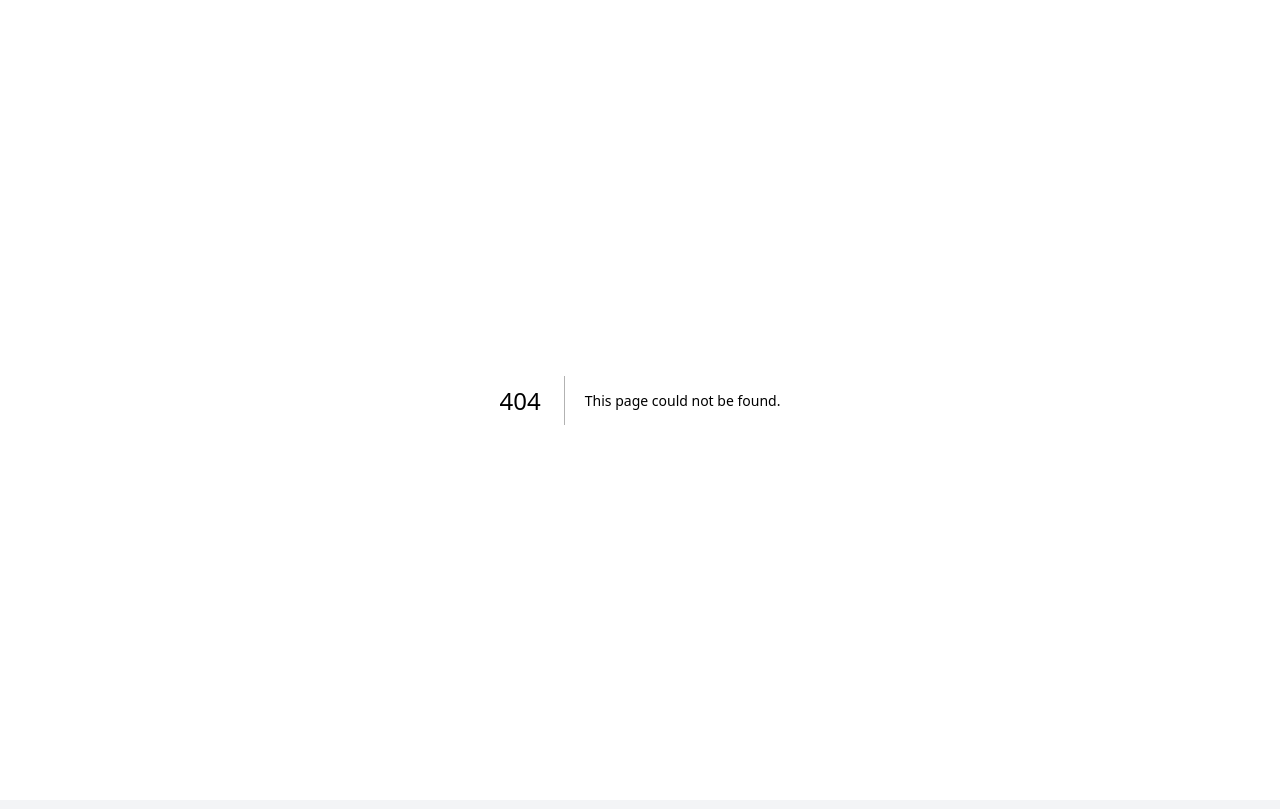
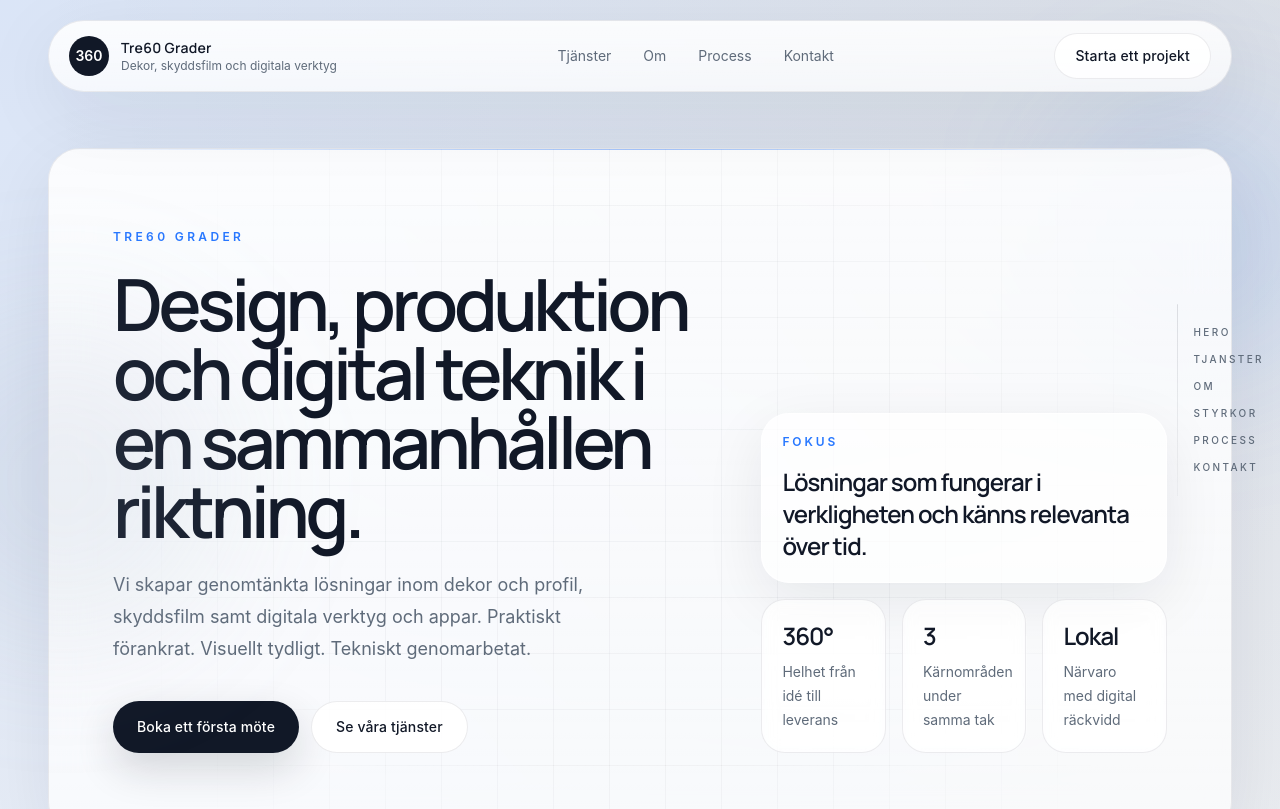
Before and after one commit to ilbiscione-grande/tre60grader, a Next.js app: page /preview in a window 1280 px wide. Before the commit this address had no page. Shown: the top 809 px of the page. Built offline with nearby package versions, Linux system fonts and the light colour scheme.

Commit message:
ui changes

```diff
--- /dev/null
+++ b/app/preview/page.tsx
@@ -0,0 +1,15 @@
+import type { Metadata } from "next";
+import { FullHome } from "@/components/site/full-home";
+
+export const metadata: Metadata = {
+  title: "Tre60 Grader Preview",
+  description: "Förhandsvisning av den kommande webbplatsen för Tre60 Grader.",
+  robots: {
+    index: false,
+    follow: false,
+  },
+};
+
+export default function PreviewPage() {
+  return <FullHome />;
+}
--- /dev/null
+++ b/components/site/full-home.tsx
@@ -0,0 +1,25 @@
+import { About } from "@/components/site/about";
+import { Contact } from "@/components/site/contact";
+import { Footer } from "@/components/site/footer";
+import { Header } from "@/components/site/header";
+import { Hero } from "@/components/site/hero";
+import { Process } from "@/components/site/process";
+import { Services } from "@/components/site/services";
+import { Strengths } from "@/components/site/strengths";
+import { SectionProgress } from "@/components/ui/section-progress";
+
+export function FullHome() {
+  return (
+    <main className="page-shell min-h-screen">
+      <SectionProgress />
+      <Header />
+      <Hero />
+      <Services />
+      <About />
+      <Strengths />
+      <Process />
+      <Contact />
+      <Footer />
+    </main>
+  );
+}
```
